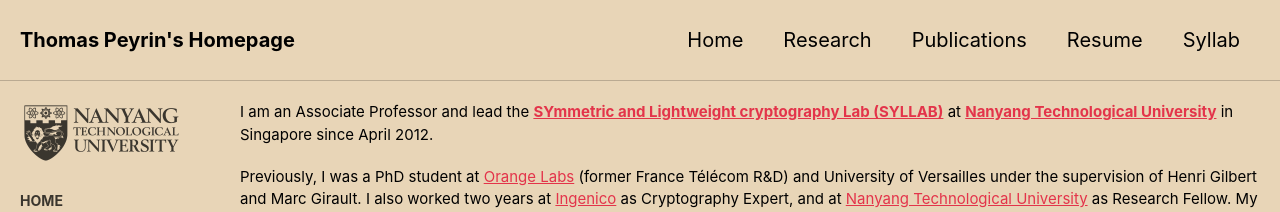
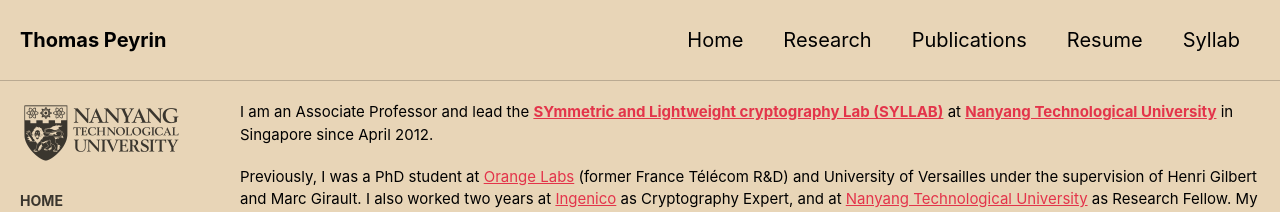
Before and after one commit to thomaspeyrin/web, a Jekyll site: the page built from index.md, in a window 1280 px wide and 900 px high. Shown: the top 212 px of the window. Built offline with Jekyll 4.4.1, drawn with Linux system fonts in a browser that asks for light colours; cached includes are drawn as plain includes; nearby versions of some CDN libraries.

Commit message:
Update _config.yml

```diff
--- a/_config.yml
+++ b/_config.yml
@@ -17,10 +17,10 @@ minimal_mistakes_skin    : "sunrise" # "air", "aqua", "contrast", "dark", "dirt"
 
 # Site Settings
 locale                   : "en-US"
-title                    : "Thomas Peyrin's Homepage"
+title                    : "Thomas Peyrin"
 title_separator          : "-"
 name                     : "Thomas Peyrin"
-description              : "Thomas Peyrin's Homepage"
+description              : "Thomas Peyrin's Research Website"
 url                      : "https://thomaspeyrin.github.io/" # the base hostname & protocol for your site e.g. "https://mmistakes.github.io"
 baseurl                  : "/web" # the subpath of your site, e.g. "/blog"
 repository               : "thomaspeyrin/web/" # GitHub username/repo-name e.g. "mmistakes/minimal-mistakes"
```
